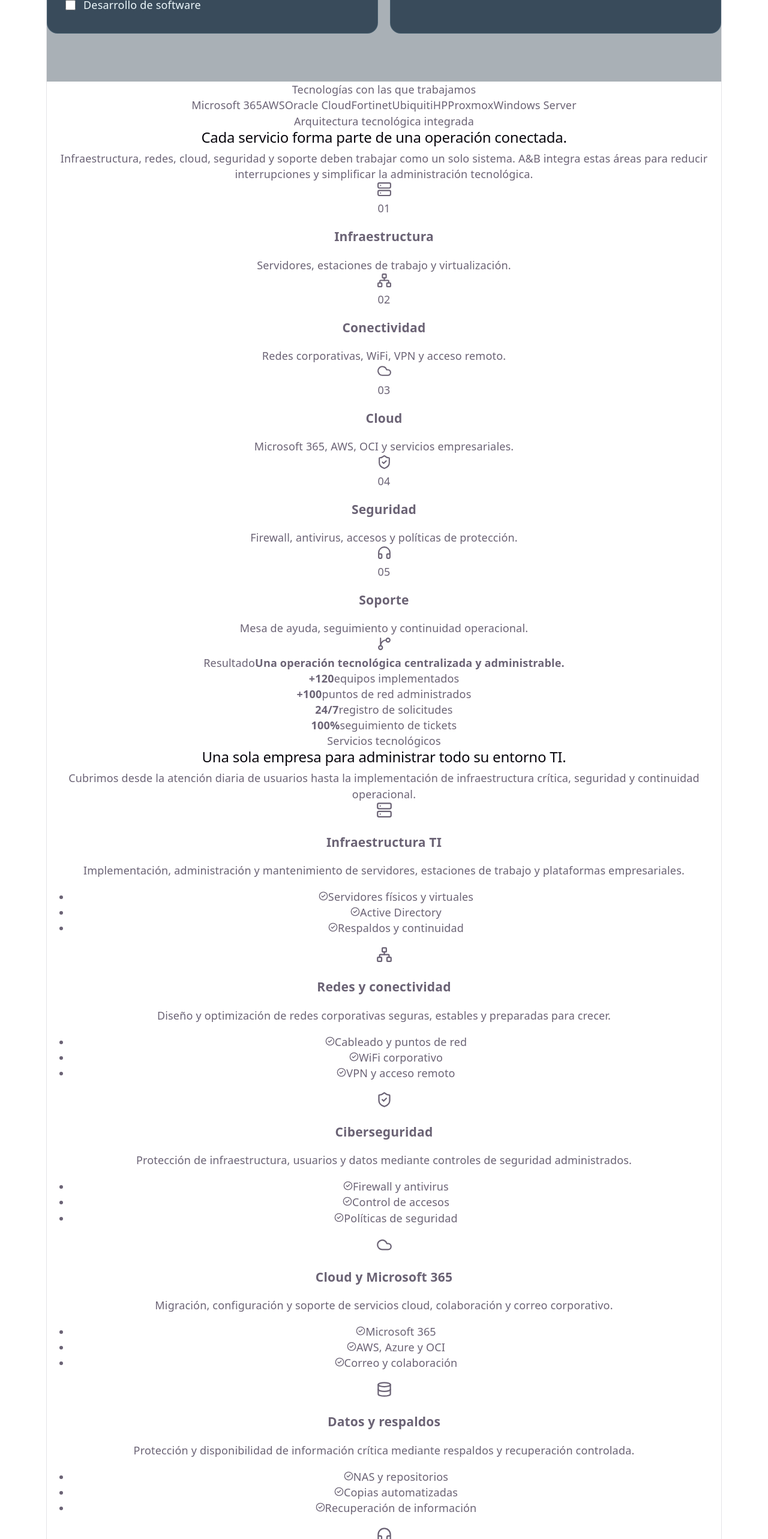
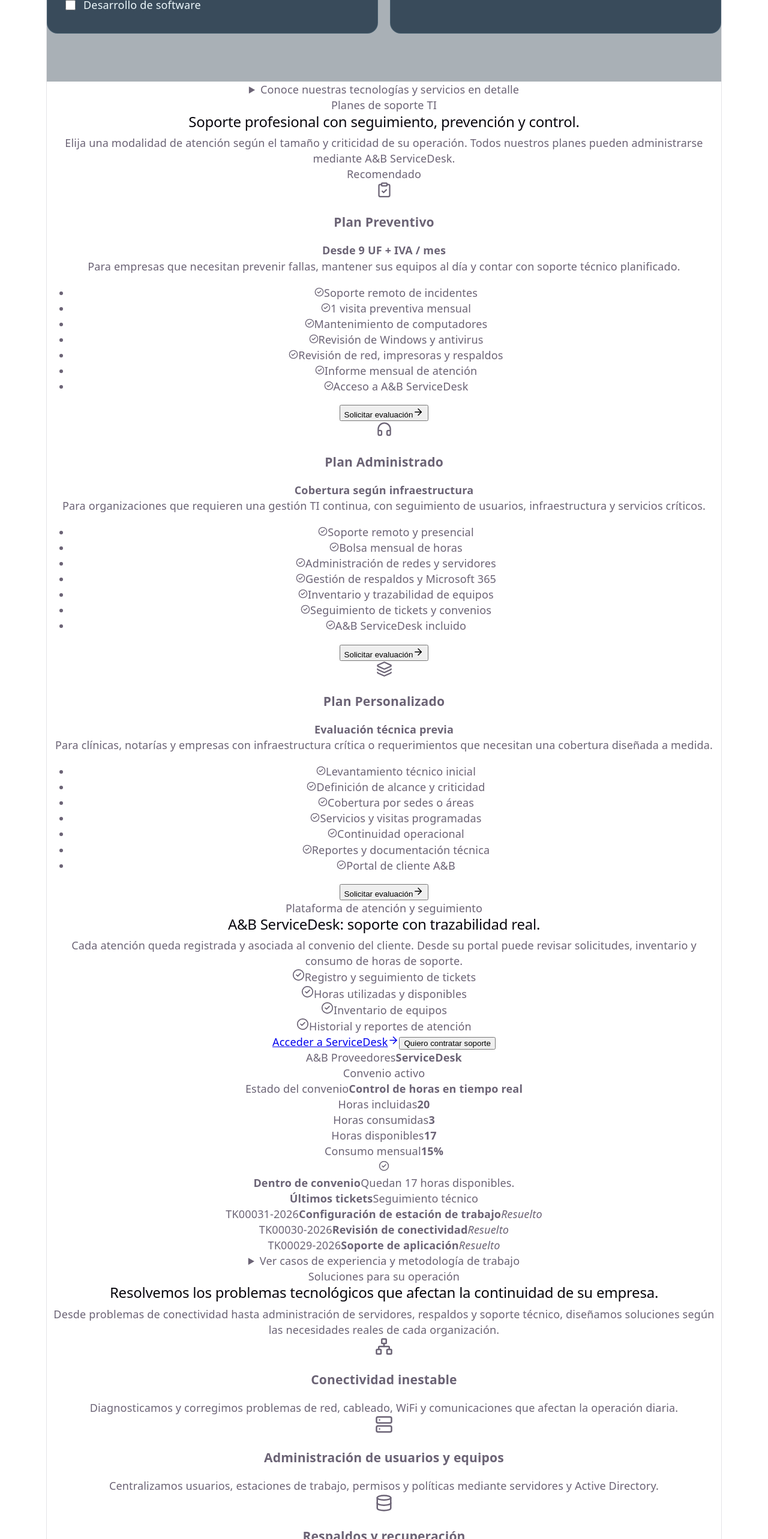
Before and after one commit to jc4lqu1n/abproveedores-web, a React (Vite) app: page / in a window 1280 px wide. Shown: the part 3580-6146 px from the top of the page at 60% size. Built offline with nearby package versions, Linux system fonts and the light colour scheme; the HTML template or start-up script is replaced by a standard one.

Commit message:
refactor: collapse secondary long-form sections for compact navigation

```diff
--- a/src/App.jsx
+++ b/src/App.jsx
@@ -406,7 +406,7 @@ function App() {
             Inicio
           </a>
 
-          <a href="#servicios" onClick={closeMenu}>
+          <a href="#catalogo" onClick={closeMenu}>
             Servicios
           </a>
 
@@ -599,6 +599,7 @@ function App() {
 
         <CommercialPlatform />
 
+        <details className="ab-expandable section"><summary>Conoce nuestras tecnologías y servicios en detalle</summary>
         <section
           className="technology-strip section"
           aria-label="Tecnologías con las que trabajamos"
@@ -757,6 +758,7 @@ function App() {
           </div>
         </section>
 
+        </details>
         <section
           className="content-section section"
           id="planes"
@@ -997,6 +999,7 @@ function App() {
   </div>
 </section>
 
+        <details className="ab-expandable section"><summary>Ver casos de experiencia y metodología de trabajo</summary>
         <section className="cases-section">
           <div className="section cases-inner">
             <div className="section-heading">
@@ -1142,6 +1145,7 @@ function App() {
           </div>
         </section>
 
+        </details>
         <section
           className="solutions-section"
           id="soluciones"
```
